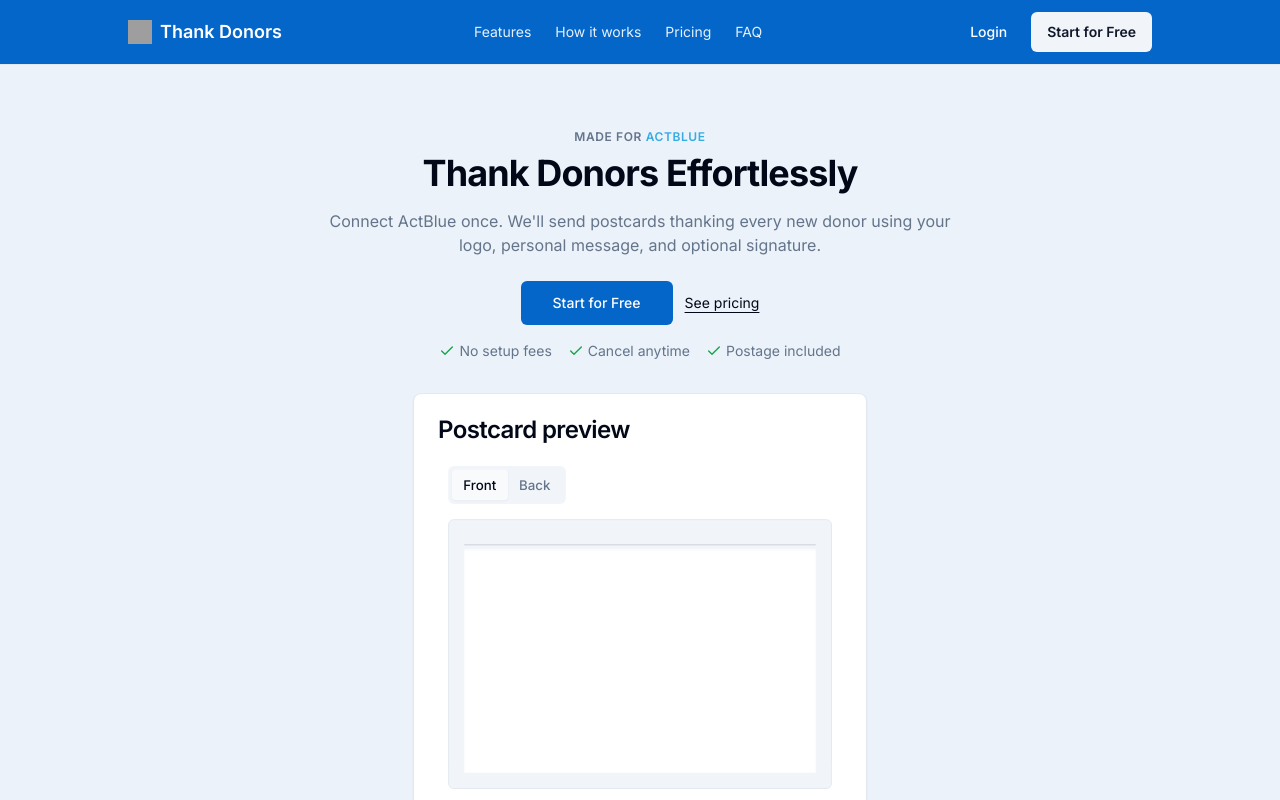
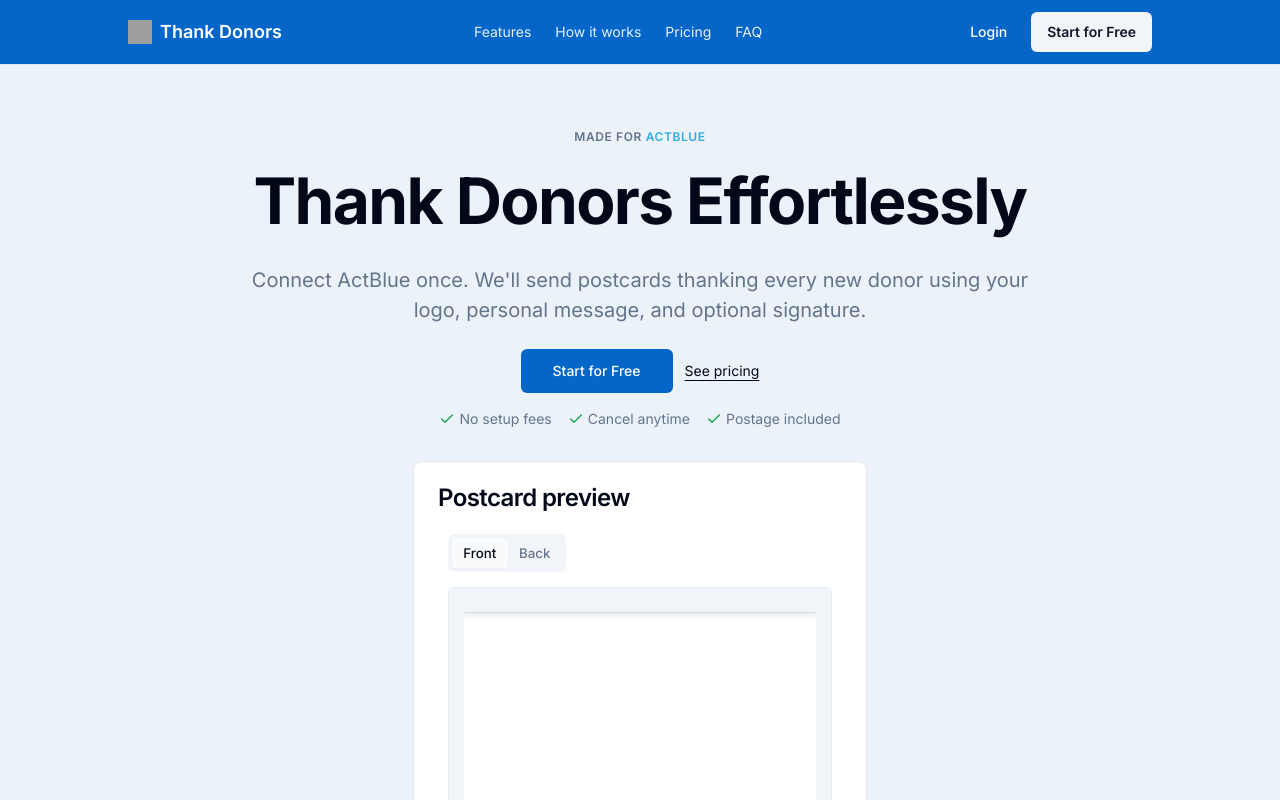
Before and after one commit to kampeynco/setup-flow-buddy, a React (Vite) app: page / in a window 1280 px wide. Shown: the top 800 px of the page. Built offline with nearby package versions, Linux system fonts and the light colour scheme; grey boxes are pictures that could not be loaded.

Commit message:
Update hero font sizes
Increase hero headline font size to 64px and description font size to 20px in `src/pages/Home.tsx`.

```diff
--- a/src/pages/Home.tsx
+++ b/src/pages/Home.tsx
@@ -130,8 +130,8 @@ export default function Home() {
           <div className="mx-auto max-w-[1024px] px-4 sm:px-6 lg:px-0 py-12 sm:py-16 flex flex-col items-center gap-8">
             <div className="text-center">
               <p className="text-xs font-semibold uppercase tracking-wider text-muted-foreground">Made for <span className="text-actblue">ActBlue</span></p>
-              <h1 className="mt-2 text-3xl sm:text-4xl font-bold tracking-tight">Thank Donors Effortlessly</h1>
-              <p className="mt-4 text-muted-foreground max-w-prose mx-auto">
+              <h1 className="mt-2 text-[64px] font-bold tracking-tight">Thank Donors Effortlessly</h1>
+              <p className="mt-4 text-[20px] text-muted-foreground max-w-prose mx-auto">
                 Connect ActBlue once. We'll send postcards thanking every new donor using your logo, personal message, and optional signature.
               </p>
 
```
